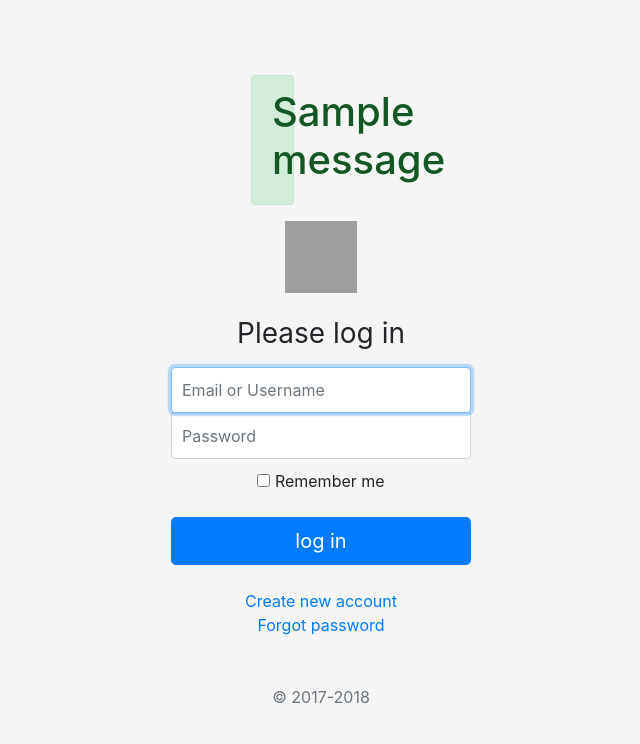
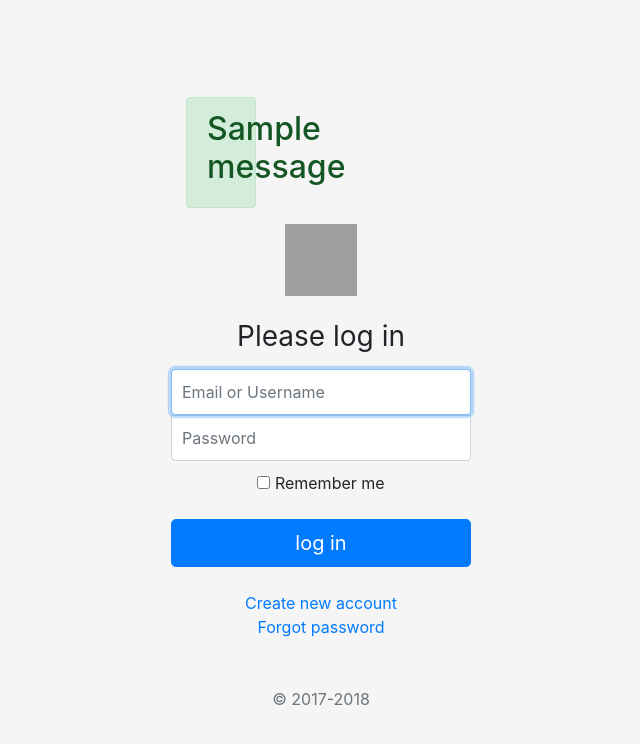
Before and after one commit to nhedris/mywebsite, a Django app: page /accounts/login/ in a window 1280 px wide. Shown: the top 744 px of the page, without its empty margins (319-959 px from the left). Run offline with Django 4.2, Linux system fonts and the light colour scheme; one stand-in notice (Sample message) is shown; parts of the project's set-up code (start-up, migrations or seed data) failed here and were passed over; some libraries are stand-ins or nearby versions; grey boxes are pictures that could not be loaded.

Commit message:
fasle 10
fasle 10

```diff
--- a/accounts/views.py
+++ b/accounts/views.py
@@ -39,7 +39,7 @@ def login_view(request):
                 messages.add_message(request,messages.SUCCESS,'Login was successful')
                 return redirect('/')
             else:
-                 messages.add_message(request,messages.ERROR,'The desired person was not found')
+                 messages.add_message(request,messages.ERROR,'TheDesiredPersonWasNotFound')
         return render(request, "accounts/login.html")
     else:
           return redirect('/')
--- a/templates/accounts/login.html
+++ b/templates/accounts/login.html
@@ -19,13 +19,13 @@
 
     <form class="form-signin" method="post" action="{%url 'accounts:login'%}">
         {% csrf_token %}
-         <div class="col-10 ml-auto">
+         <div class="d-flex gap-2 gap-md-4 flex-column flex-md-row justify-content-md-center mt-4">
    {% if messages %}
        {% for message in messages %}
           <div class=class="h3 mb-3 font-weight-normal">
              <div class="col-4 text-center">
                  <div class="alert alert-{{message.tags}}">
-         <h1> {{ message }}</h1>
+         <h2> {{ message }}</h2>
                  </div>
               </div>
            </div>
```
Also changed, not shown: db.sqlite3.
